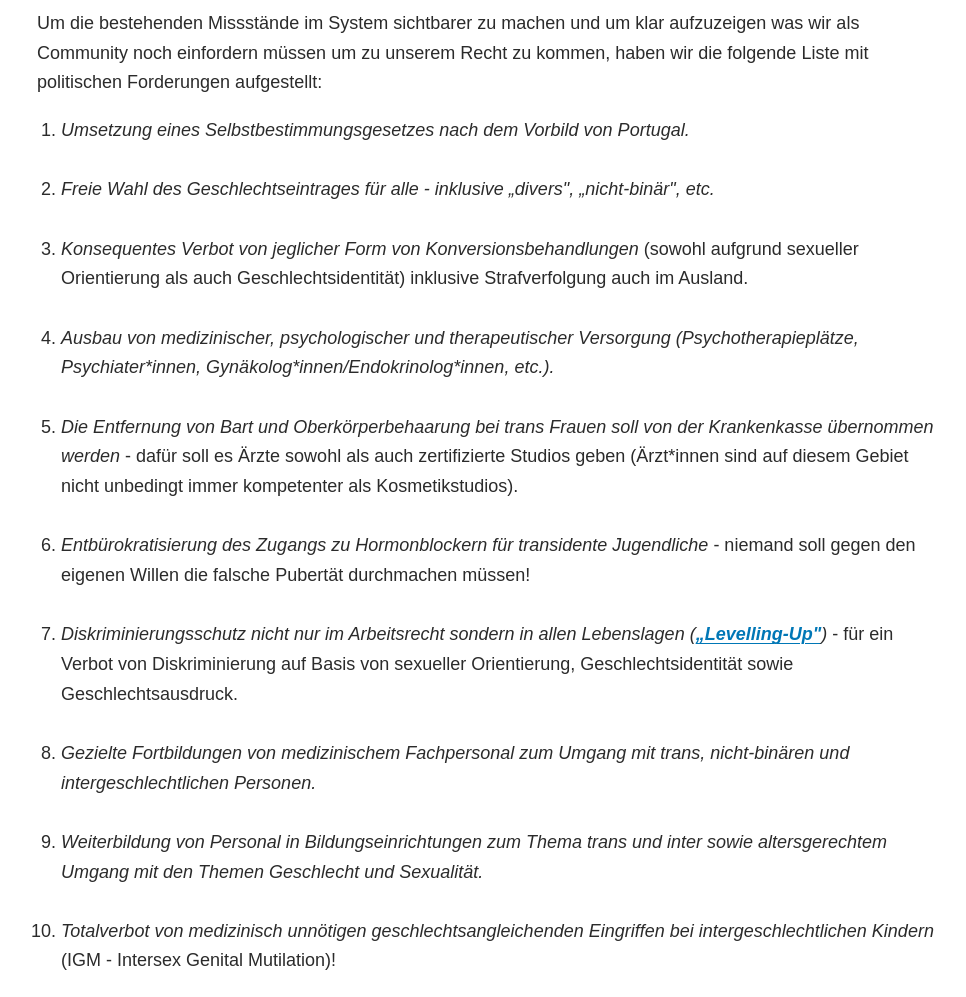
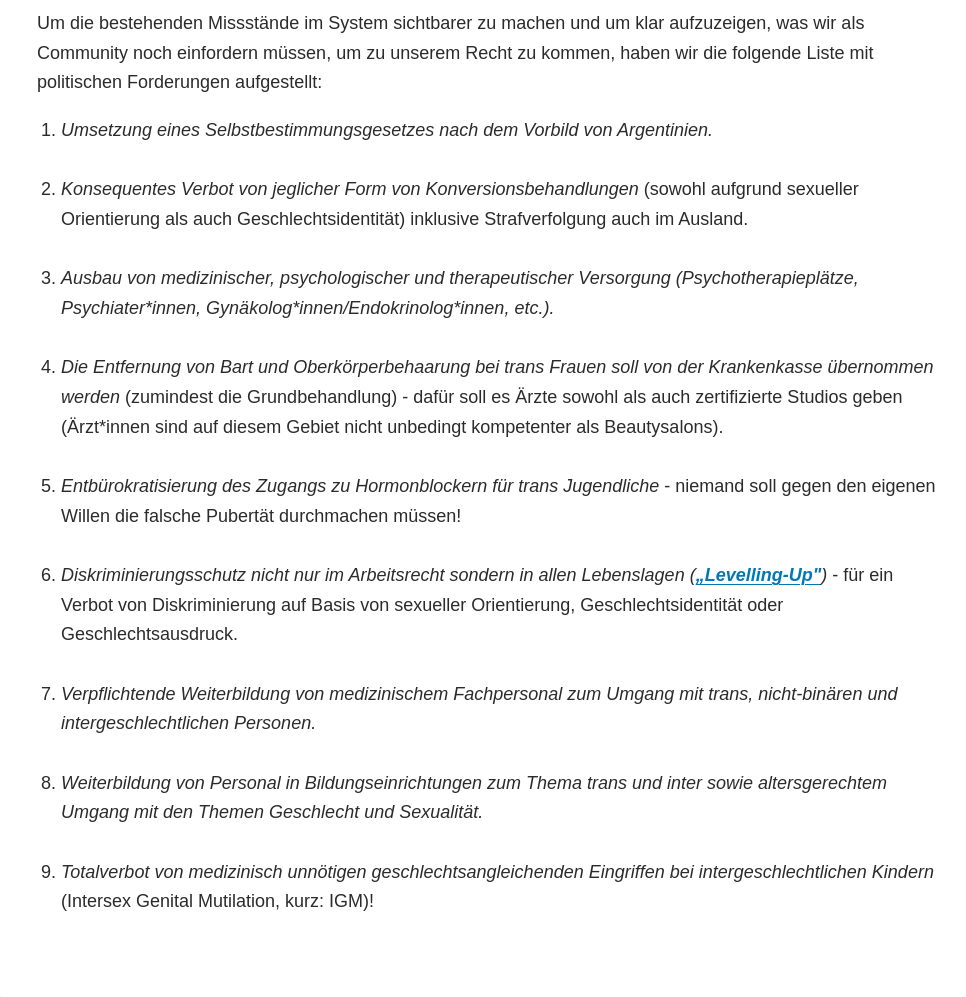
Before and after one commit to transinlinz/transinlinz.github.io, an Eleventy site: page src/demands.md in a window 1280 px wide. Shown: the part 869-1866 px from the top of the page, without its empty margins (153-1119 px from the left). Built offline with nearby package versions, Linux system fonts and the light colour scheme; Eleventy itself is replaced by a stand-in of ours; files that its build step writes are made by us from their sources; a web font is replaced by a local one; what @tailwindcss/postcss would draw is missing.

Commit message:
Update political demands

```diff
--- a/src/demands.md
+++ b/src/demands.md
@@ -9,17 +9,17 @@ eleventyNavigation:
 
 # Unsere Forderungen
 
-_Stand: 18. Juni 2023_
+_Stand: 11. Juli 2026_
 
 <p>
-  Wenn man so manchem beim Reden zuhört möchte man fast meinen die LGBTQI+
+  Wenn man manchen Leuten beim Reden zuhört, möchte man fast meinen, die LGBTQI+
   Community hätte mittlerweile schon alles erreicht. Bei näherem Hinsehen
   zeigen sich jedoch deutliche Lücken im Gesetz, von der tatsächlichen
   gesellschaftlichen Akzeptanz von queeren Menschen einmal ganz abgesehen.
   Auch wenn zumindest Homosexualität in den letzten zwei Jahrzehnten -
   besonders in den urbanen Zentren - deutlich entstigmatisiert wurde, ist die
-  Situation für transidente Personen doch immer noch eine andere. Wir sind
-  viel sichtbarer in der Öffentlichkeit was uns auch gleichzeitig
+  Situation für trans Personen doch immer noch eine andere. Wir sind
+  viel sichtbarer in der Öffentlichkeit, was uns auch gleichzeitig
   verletzlicher macht.
 </p>
 
@@ -28,48 +28,47 @@ _Stand: 18. Juni 2023_
   einer Personenstandsänderung und medizinischer Hilfe in Form von einer
   Hormonersatztherapie oder geschlechtsangleichenden Operationen. Der Zugang
   dazu ist immer noch sehr bürokratisch und nicht selten werden Betroffene mit
-  Gatekeeping im Gesundheitssystem konfrontiert das ihnen eigentlich helfen
+  Gatekeeping im Gesundheitssystem konfrontiert, das ihnen eigentlich helfen
   sollte. Stattdessen wird ihre Transidentität offen in Frage gestellt und im
   schlimmsten Fall zahlt man dann auch noch für eine negative Diagnostik.
 </p>
 
 <p>
   Um die bestehenden Missstände im System sichtbarer zu machen und um klar
-  aufzuzeigen was wir als Community noch einfordern müssen um zu unserem Recht
+  aufzuzeigen, was wir als Community noch einfordern müssen, um zu unserem Recht
   zu kommen, haben wir die folgende Liste mit politischen Forderungen
   aufgestellt:
 </p>
 
-1. <em>Umsetzung eines Selbstbestimmungsgesetzes nach dem Vorbild von Portugal.</em>
+1. <em>Umsetzung eines Selbstbestimmungsgesetzes nach dem Vorbild von Argentinien.</em>
 
-1. <em>Freie Wahl des Geschlechtseintrages für alle - inklusive „divers", „nicht-binär", etc.</em>
-
-1. <em>Konsequentes Verbot von jeglicher Form von Konversionsbehandlungen</em> (sowohl aufgrund
+2. <em>Konsequentes Verbot von jeglicher Form von Konversionsbehandlungen</em> (sowohl aufgrund
    sexueller Orientierung als auch Geschlechtsidentität) inklusive Strafverfolgung auch im Ausland.
 
-1. <em>Ausbau von medizinischer, psychologischer und therapeutischer Versorgung
+3. <em>Ausbau von medizinischer, psychologischer und therapeutischer Versorgung
    (Psychotherapieplätze, Psychiater<span class="gender-prefix">innen</span>,
    Gynäkolog<span class="generic-masculine-prefix">en</span><span class="gender-prefix">innen</span>/Endokrinolog<span class="generic-masculine-prefix">en</span><span class="gender-prefix">innen</span>,
    etc.).</em>
 
-1. <em>Die Entfernung von Bart und Oberkörperbehaarung bei trans Frauen soll von der Krankenkasse
-   übernommen werden</em> - dafür soll es Ärzte sowohl als auch zertifizierte Studios geben
+4. <em>Die Entfernung von Bart und Oberkörperbehaarung bei trans Frauen soll von der Krankenkasse
+   übernommen werden</em> (zumindest die Grundbehandlung) - dafür soll es Ärzte sowohl als auch
+   zertifizierte Studios geben
    (Ärzt<span class="generic-masculine-prefix">e</span><span class="gender-prefix">innen</span> sind
-   auf diesem Gebiet nicht unbedingt immer kompetenter als Kosmetikstudios).
+   auf diesem Gebiet nicht unbedingt kompetenter als Beautysalons).
 
-1. <em>Entbürokratisierung des Zugangs zu Hormonblockern für transidente Jugendliche</em> - niemand
-   soll gegen den eigenen Willen die falsche Pubertät durchmachen müssen!
+5. <em>Entbürokratisierung des Zugangs zu Hormonblockern für trans Jugendliche</em> - niemand soll
+   gegen den eigenen Willen die falsche Pubertät durchmachen müssen!
 
-1. <em>Diskriminierungsschutz nicht nur im Arbeitsrecht sondern in allen Lebenslagen
+6. <em>Diskriminierungsschutz nicht nur im Arbeitsrecht sondern in allen Lebenslagen
    (<a href="https://www.gleichbehandlungsanwaltschaft.gv.at/wir-ueber-uns/taetigkeitsbericht.html" target="_blank" rel="noopener noreferrer">„Levelling-Up"</a>)</em> -
    für ein Verbot von Diskriminierung auf Basis von sexueller Orientierung, Geschlechtsidentität
-   sowie Geschlechtsausdruck.
+   oder Geschlechtsausdruck.
 
-1. <em>Gezielte Fortbildungen von medizinischem Fachpersonal zum Umgang mit trans, nicht-binären und
-   intergeschlechtlichen Personen.</em>
+7. <em>Verpflichtende Weiterbildung von medizinischem Fachpersonal zum Umgang mit trans,
+   nicht-binären und intergeschlechtlichen Personen.</em>
 
-1. <em>Weiterbildung von Personal in Bildungseinrichtungen zum Thema trans und inter sowie
+8. <em>Weiterbildung von Personal in Bildungseinrichtungen zum Thema trans und inter sowie
    altersgerechtem Umgang mit den Themen Geschlecht und Sexualität.</em>
 
-1. <em>Totalverbot von medizinisch unnötigen geschlechtsangleichenden Eingriffen bei
-   intergeschlechtlichen Kindern</em> (IGM - Intersex Genital Mutilation)!
+9. <em>Totalverbot von medizinisch unnötigen geschlechtsangleichenden Eingriffen bei
+   intergeschlechtlichen Kindern</em> (Intersex Genital Mutilation, kurz: IGM)!
```
